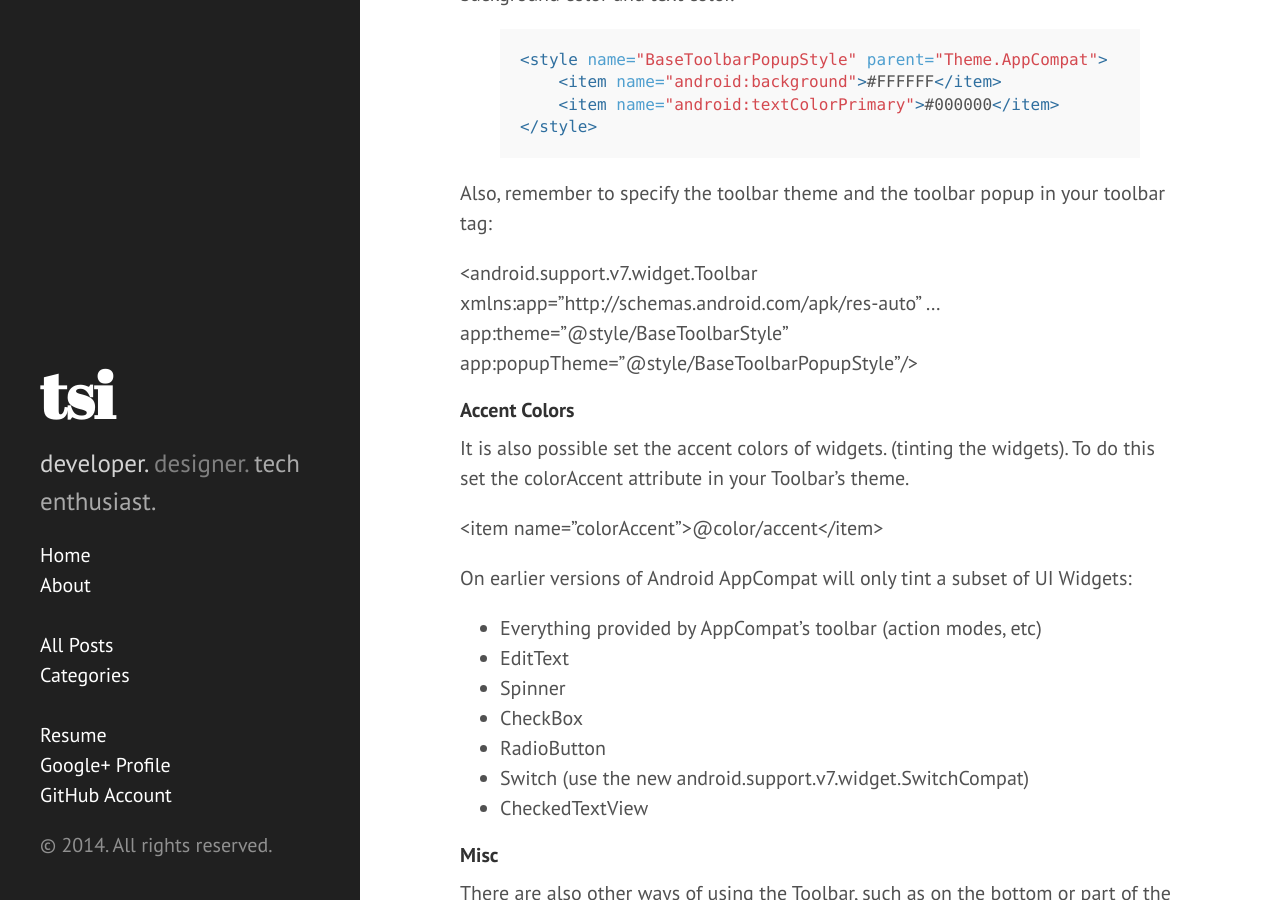
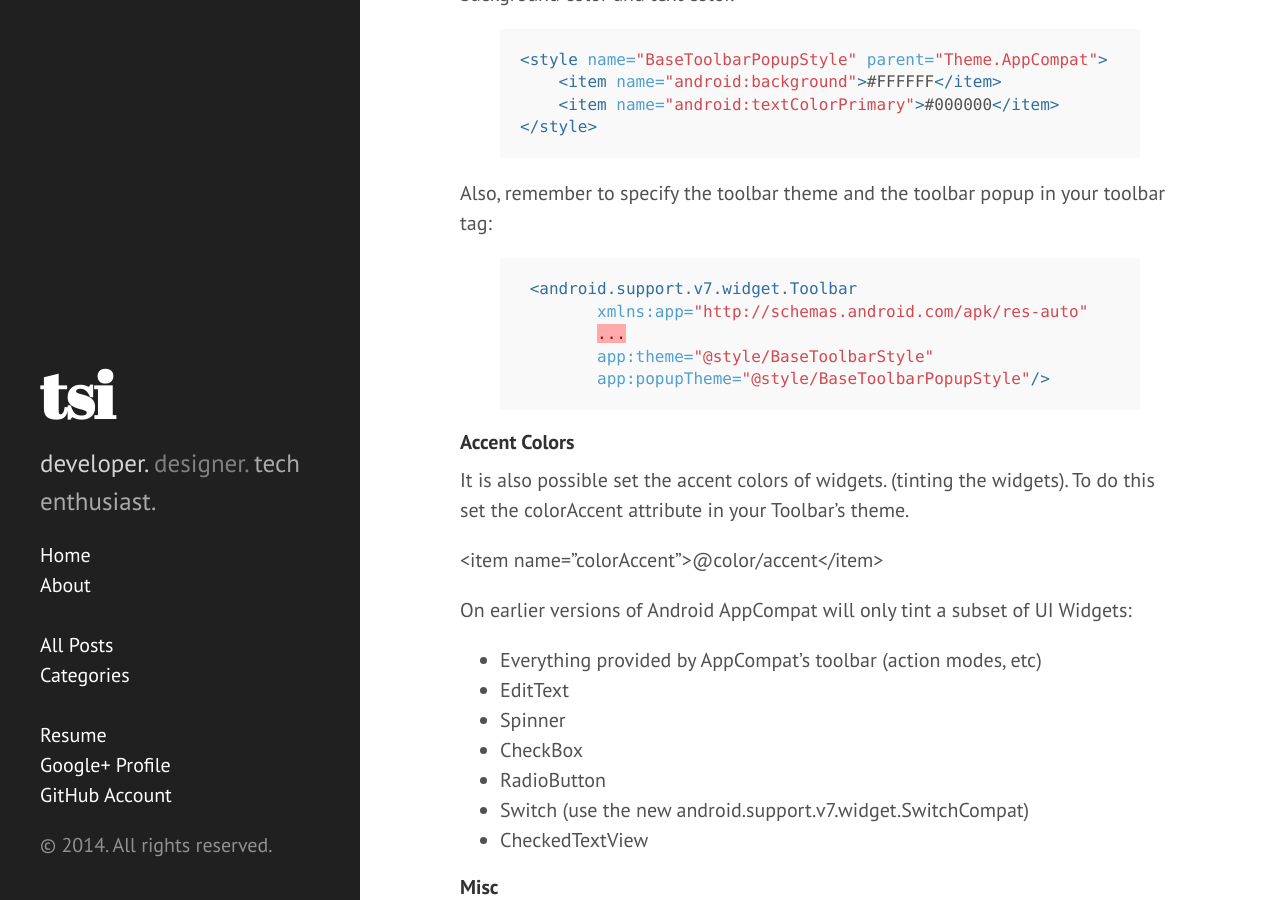
Before and after one commit to thesaadismail/thesaadismail.github.io, a Jekyll site: the page built from _posts/development/2014-10-21-material-design-compat.md, in a window 1280 px wide and 900 px high, scrolled down 6479 px. Built offline with Jekyll 4.4.1, drawn with Linux system fonts in a browser that asks for light colours; nearby versions of some CDN libraries; Markdown is read by kramdown in place of the engine named in the settings; comment, search, counter and statistics services are not loaded.

Commit message:
removed url in category view. fixed issue with app compat material design post.

```diff
--- a/_posts/development/2014-10-21-material-design-compat.md
+++ b/_posts/development/2014-10-21-material-design-compat.md
@@ -161,11 +161,13 @@ Our Toolbar Overflow Menu is currently white text on a black background. If we n
 
 Also, remember to specify the toolbar theme and the toolbar popup in your toolbar tag:
 
+{% highlight xml %}
  <android.support.v7.widget.Toolbar
         xmlns:app="http://schemas.android.com/apk/res-auto"
         ...
         app:theme="@style/BaseToolbarStyle"
         app:popupTheme="@style/BaseToolbarPopupStyle"/>
+{%endhighlight %}
 
 ##### Accent Colors
 
--- a/categories.html
+++ b/categories.html
@@ -29,7 +29,7 @@ title: Categories
       {% for post in posts %}
       	{% assign url = post.url | strip_newlines %}
       	{% if url != "" %}
-        	<li><a href="{{ post.url }}">{{ post.title }}({{ post.url }})</a></li>
+        	<li><a href="{{ post.url }}">{{ post.title }}</a></li>
       	{% endif %}
       {% endfor %}
     {% endfor %}
```
